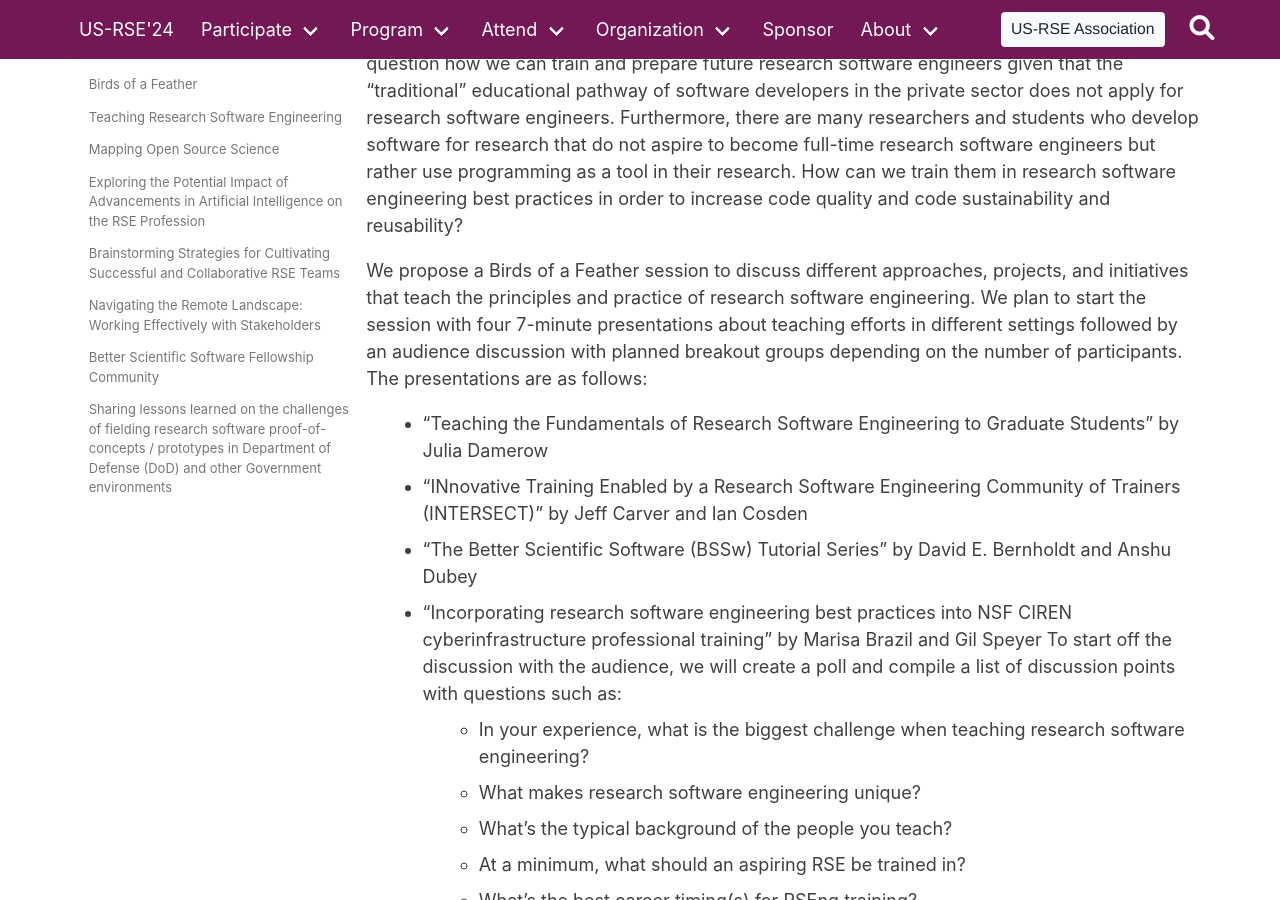
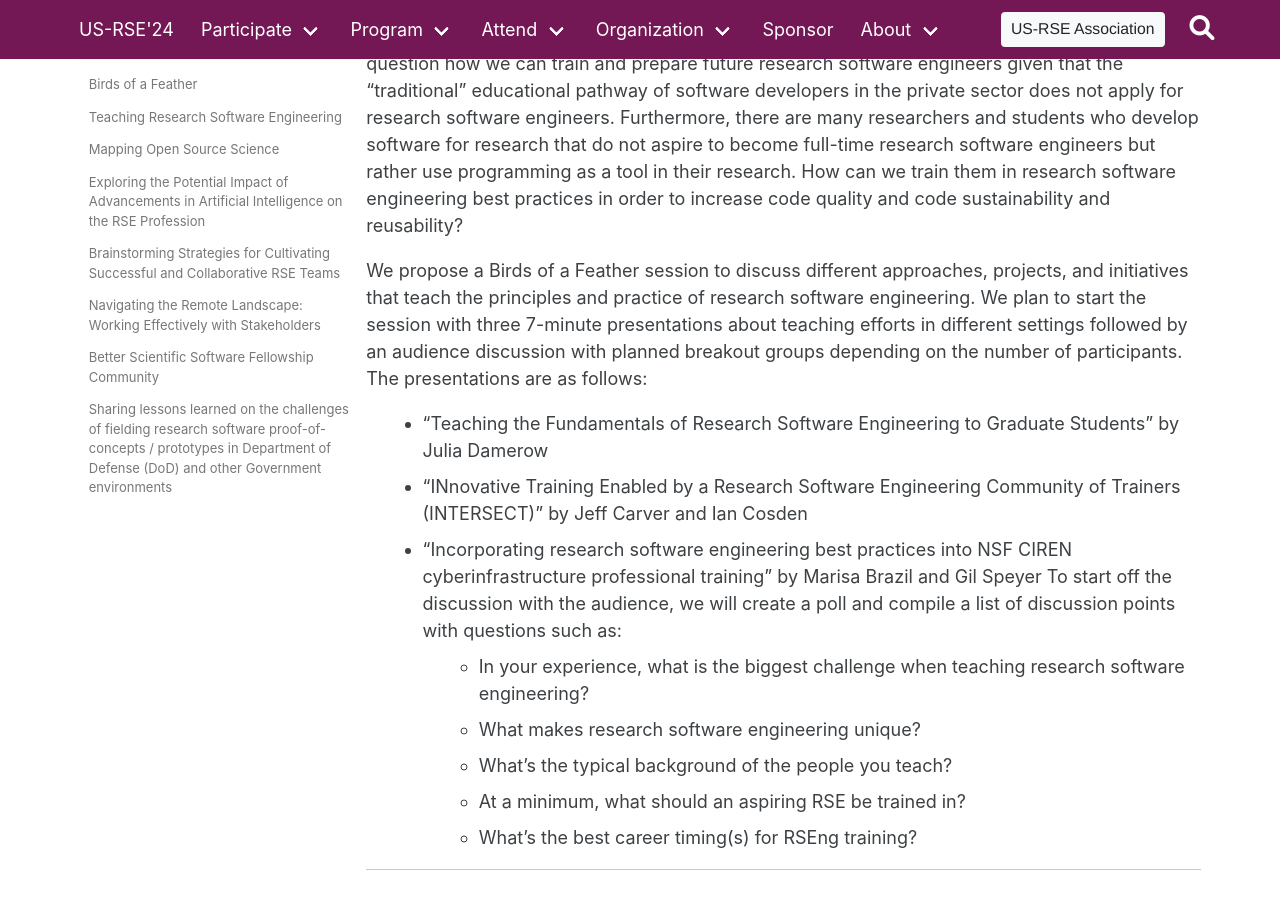
Before and after one commit to USRSE/usrse24, a Jekyll site: the page built from pages/program/abstracts/bofs.md, in a window 1280 px wide and 900 px high, scrolled down 440 px. Built offline with Jekyll 4.4.1, drawn with Linux system fonts in a browser that asks for light colours; a style sheet for code colours, icons or effects is not loaded.

Commit message:
Remove BSSw from BoF presenters

```diff
--- a/pages/program/abstracts/bofs.md
+++ b/pages/program/abstracts/bofs.md
@@ -30,7 +30,7 @@ sustainability and reusability?
 
 We propose a Birds of a Feather session to discuss different approaches, projects, and
 initiatives that teach the principles and practice of research software engineering. We plan to
-start the session with four 7-minute presentations about teaching efforts in different settings
+start the session with three 7-minute presentations about teaching efforts in different settings
 followed by an audience discussion with planned breakout groups depending on the number of
 participants. The presentations are as follows:
 
@@ -38,8 +38,6 @@ participants. The presentations are as follows:
 Julia Damerow
 - “INnovative Training Enabled by a Research Software Engineering Community of Trainers
 (INTERSECT)” by Jeff Carver and Ian Cosden
-- “The Better Scientific Software (BSSw) Tutorial Series” by David E. Bernholdt and Anshu
-Dubey
 - “Incorporating research software engineering best practices into NSF CIREN
 cyberinfrastructure professional training” by Marisa Brazil and Gil Speyer
 To start off the discussion with the audience, we will create a poll and compile a list of
```
